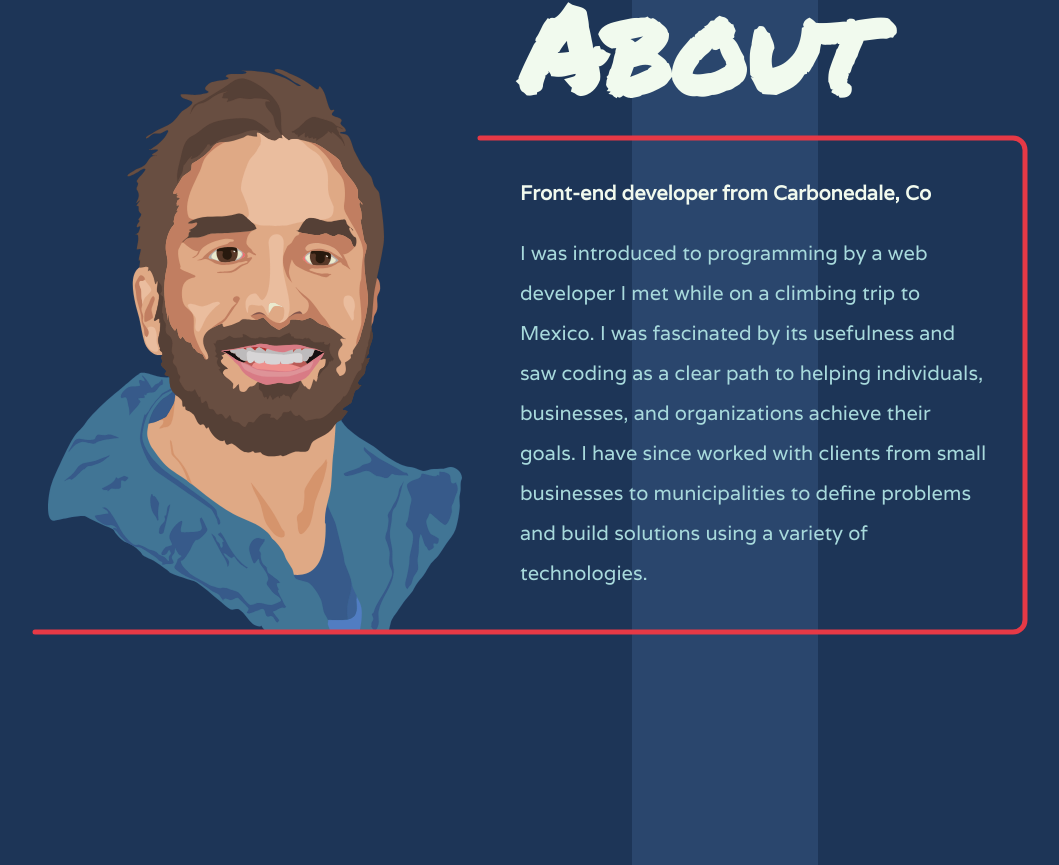
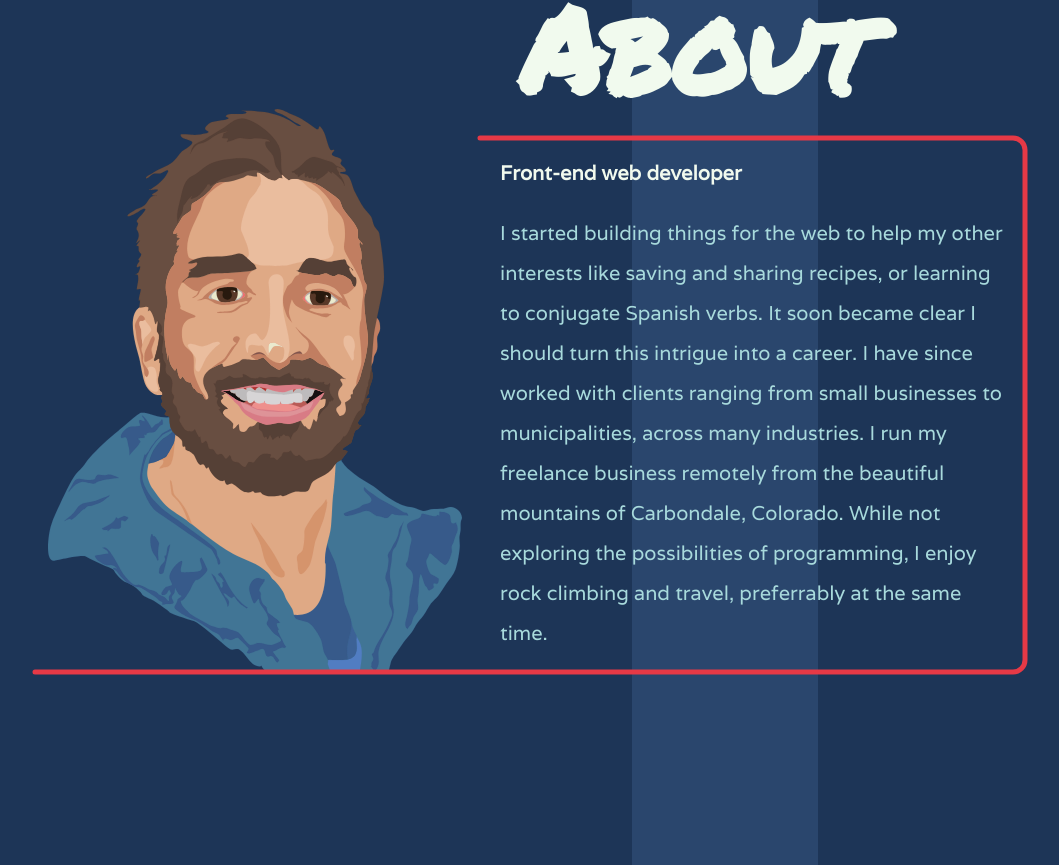
Before and after one commit to NickCalderone/developer-portfolio, a Nuxt app: page / in a window 1280 px wide. Shown: the part 1913-2778 px from the top of the page, without its empty margins (110-1169 px from the left). Built offline with nearby package versions, Linux system fonts and the light colour scheme.

Commit message:
updated text

```diff
--- a/components/About.vue
+++ b/components/About.vue
@@ -107,9 +107,9 @@ export default {
 			context.moveTo(width - spacing, offset);
 			context.lineTo(offset + radius, offset);
 			context.arcTo(offset, offset, offset, radius + offset, radius);
-			context.lineTo(offset, height - offset - radius );
-			context.arcTo(offset, height - offset, offset + radius, height - offset, radius );
-			context.lineTo(width - spacing , height - offset );
+			context.lineTo(offset, height - offset - radius);
+			context.arcTo(offset, height - offset, offset + radius, height - offset, radius);
+			context.lineTo(width - spacing, height - offset);
 
 			context.stroke();
 
@@ -124,11 +124,15 @@ export default {
 			<Face />
 		</div>
 		<div class="about-text">
-			<h3 class="about-subheader">Front-end developer from Carbonedale, Co</h3>
-			<p>I was introduced to programming by a web developer I met while on a climbing trip to Mexico. I was
-				fascinated by its usefulness and saw coding as a clear path to helping individuals, businesses, and
-				organizations achieve their goals. I have since worked with clients from small businesses to
-				municipalities to define problems and build solutions using a variety of technologies.</p>
+			<h3 class="about-subheader">Front-end web developer</h3>
+			<p>
+				I started building things for the web to help my other interests like saving and sharing recipes, or
+				learning to conjugate Spanish verbs. It soon became clear I should turn this intrigue into a career. I
+				have since worked with clients ranging from small businesses to municipalities, across many industries.
+				I run my freelance business remotely from the beautiful mountains of Carbondale, Colorado. While
+				not exploring the possibilities of programming, I enjoy rock climbing and travel, preferrably at the
+				same time.
+			</p>
 		</div>
 		<div class="about-canvas-wrapper">
 			<canvas id="about-canvas">Red line used for flair</canvas>
@@ -194,7 +198,7 @@ export default {
 	grid-column: 2;
 	grid-row: 2;
 	align-self: start;
-	padding: var(--spacing);
+	padding: 20px;
 	z-index: 20;
 	min-width: 10px;
 }
@@ -260,7 +264,7 @@ export default {
 	}
 }
 
-@media only screen and (max-width: 550px){
+@media only screen and (max-width: 550px) {
 	.about-img {
 		padding: 5% 0 0 0;
 	}
```
